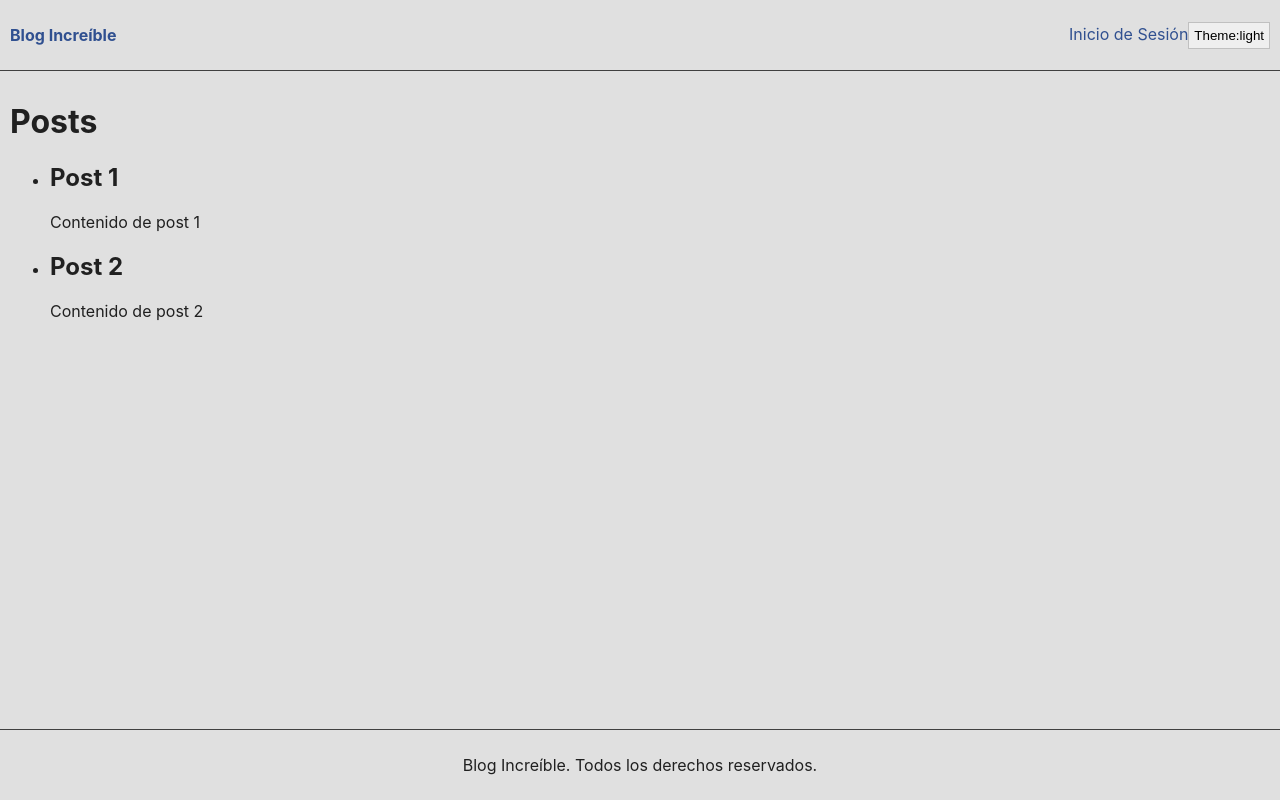
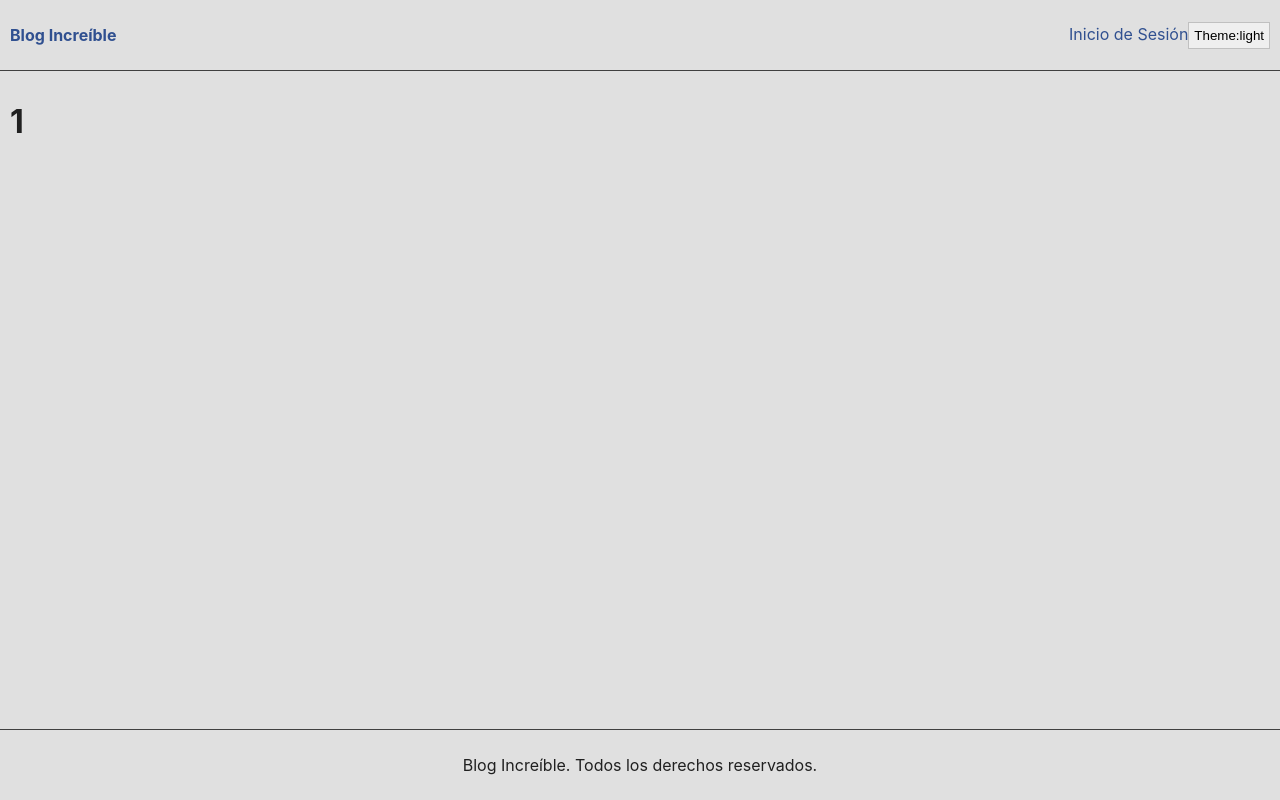
Before and after one commit to baroma77/awesome-blog, a React (Create React App) app: page /post/1 in a window 1280 px wide. Built offline with nearby package versions, Linux system fonts and the light colour scheme.

Commit message:
Seeccion 5 # 31 Define Routes

```diff
--- a/package.json
+++ b/package.json
@@ -8,6 +8,7 @@
     "@testing-library/user-event": "^13.5.0",
     "react": "^18.2.0",
     "react-dom": "^18.2.0",
+    "react-router-dom": "^6.3.0",
     "react-scripts": "5.0.1",
     "web-vitals": "^2.1.4"
   },
--- a/src/App.js
+++ b/src/App.js
@@ -1,30 +1,28 @@
+import { BrowserRouter, Route, Routes } from 'react-router-dom'
 import { useContext } from 'react'
 import './App.css'
 import Navbar from './components/Navbar'
 import { ThemeContext } from './ThemeContext'
+import HomePage from './pages/HomePage'
+import PostPage from './pages/PostPage'
 
 function App() {
   const { theme } = useContext(ThemeContext)
   return (
+    <BrowserRouter>
       <div className={`container ${theme}`}>
         <Navbar />
         <div className='main'>
-        <h1>Posts</h1>
-        <ul>
-          <li>
-            <h2>Post 1</h2>
-            <p>Contenido de post 1</p>
-          </li>
-          <li>
-            <h2>Post 2</h2>
-            <p>Contenido de post 2</p>
-          </li>
-        </ul>
+          <Routes>
+            <Route path='/post/:postId' element={<PostPage />} />
+            <Route path='/' element={<HomePage />} />
+          </Routes>
         </div>
         <div className='footer'>
           Blog Increíble. Todos los derechos reservados.
         </div>
       </div>
+    </BrowserRouter>
   )
 }
 
--- /dev/null
+++ b/src/pages/HomePage.js
@@ -0,0 +1,19 @@
+import React from 'react'
+
+export default function HomePage() {
+  return (
+    <div>
+      <h1>Posts</h1>
+      <ul>
+        <li>
+          <h2>Post 1</h2>
+          <p>Contenido de post 1</p>
+        </li>
+        <li>
+          <h2>Post 2</h2>
+          <p>Contenido de post 2</p>
+        </li>
+      </ul>
+    </div>
+  )
+}
--- /dev/null
+++ b/src/pages/PostPage.js
@@ -0,0 +1,11 @@
+import React from 'react'
+import { useParams } from 'react-router-dom'
+
+export default function PostPage() {
+  const { postId } = useParams()
+  return (
+    <div>
+      <h1>{postId}</h1>
+    </div>
+  )
+}
```
Also changed, not shown: 1 other file (tests, documents, lock files or other folders). Lines whose indentation alone changed are shown as unchanged.
